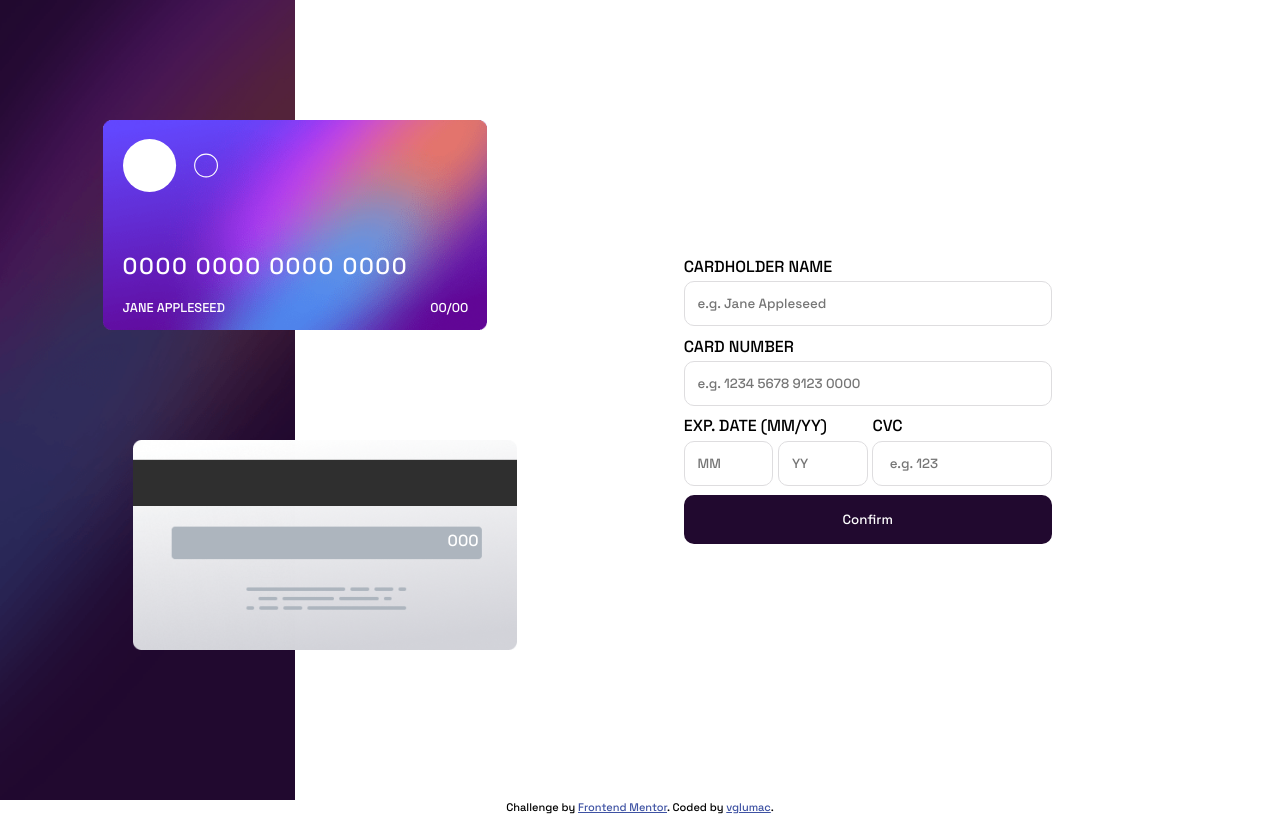
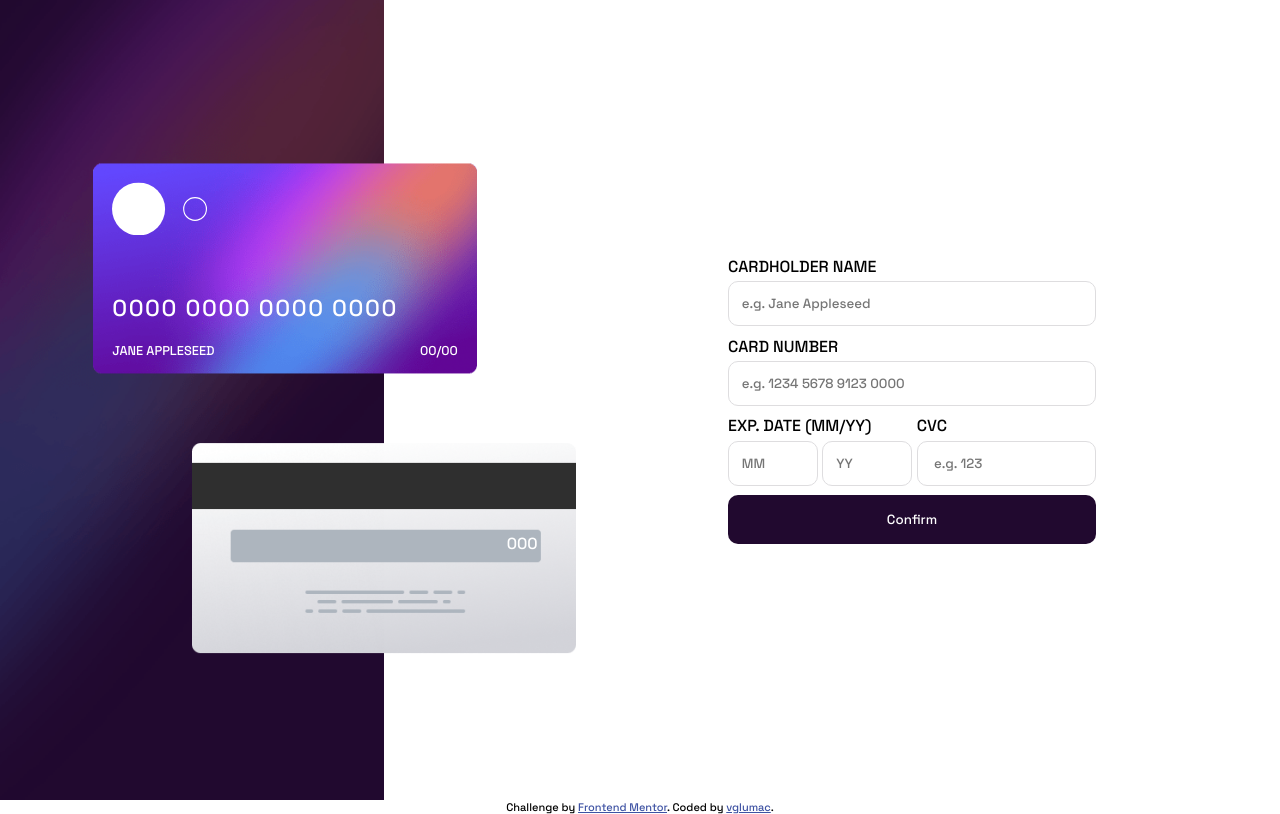
Before and after one commit to vglumac/fm-input, a plain HTML site: page index.html in a window 1280 px wide. Drawn offline with Linux system fonts and the light colour scheme.

Commit message:
Add files via upload

```diff
--- a/script.js
+++ b/script.js
@@ -60,21 +60,25 @@
     }
 }
 
-const submitForm = document.querySelector('.card-form').addEventListener('submit', e => {
-    e.preventDefault()
+const confirmButton = document.querySelector('.card-form').addEventListener('submit', e => {
+    e.preventDefault();
     inputValidation();
     const errorPara = document.querySelectorAll('.error-message');
     let errors;
     errorPara.forEach(error => errors += error.innerText);
     console.log(errors);
     if (errors === 'undefined') {
-        document.querySelector('.ty').style.zIndex = '2';
-        document.querySelector('.ty').style.opacity = '100%';
-        document.querySelector('.card-form').style.opacity = '0%';
+        submitForm();
     }
 })
 
 const refreshButton = document.querySelector('.ty button').addEventListener('click', refreshPage);
+
+function submitForm() {
+    document.querySelector('.ty').style.zIndex = '2';
+    document.querySelector('.ty').style.opacity = '100%';
+    document.querySelector('.card-form').style.opacity = '0%';
+}
 
 function refreshPage() {
     window.location.reload();
@@ -109,7 +113,7 @@
 
 function checkName(input, placing) {
     let para = document.querySelector(placing);
-    if (!input.value.match(/^[A-z][a-z]+( [A-z][a-z]+){1,}$/)) {
+    if (!input.value.match(/^[A-z][A-z]+( [A-z][A-z]+){1,}$/)) {
         para.innerText = 'Name and surname';
         input.style.borderColor = 'hsl(0, 100%, 66%)';
         input.style.color = 'hsl(0, 100%, 66%)';
--- a/style.css
+++ b/style.css
@@ -18,6 +18,10 @@
     width: 100vw;
     height: 240px;
     position: relative;
+    display: flex;
+    flex-direction: column;
+    align-items: center;
+    justify-content: center;
 }
 
 @media (min-width: 50em) {
@@ -34,23 +38,21 @@
 }
 
 .front {
-    position: absolute;
+    position: relative;
     z-index: 1;
-    left: 3%;
-    top: 45%;
-
-}
+    width: min(75vw, 330px);
+    transform: translate(-5%, 110%);
+    }
 
 @media (min-width: 50em) {
     .front {
-        top: 15%;
-        left: 35%;
+        transform: translate(20%, -10%);
     }
 
 }
 
 .card>img {
-    width: min(80vw, 350px);
+    width: min(75vw, 330px);
     aspect-ratio: auto;
     position: relative;
 
@@ -78,21 +80,22 @@
 @media (min-width: 50em) {
     .card-grid {
         padding: 1.2rem;
+        width: min(30vw, 445px);
     }
 }
 
 
 
 .back {
-    position: absolute;
-    top: 5%;
-    left: 17%;
+    position: relative;
+    width: min(75vw, 330px);
+    transform: translate(10%, -50%);
 }
 
 @media (min-width: 50em) {
     .back {
-        top: 55%;
-        left: 45%;
+    transform: translate(50%, 20%);
+    width: min(30vw, 445px);
     }
 }
 
@@ -106,7 +109,7 @@
 }
 
 #card-num {
-    font-size: min(2.5vh, 3rem);
+    font-size: max(3vw, 1.2rem);
     text-align: justify;
     letter-spacing: 0.1rem;
     grid-column: span 2;
@@ -157,7 +160,7 @@
 }
 
 .card-form {
-    margin-top: 5rem;
+    margin-top: 7rem;
     padding: 1rem;
     width: min(100%, 400px);
     display: grid;
```
